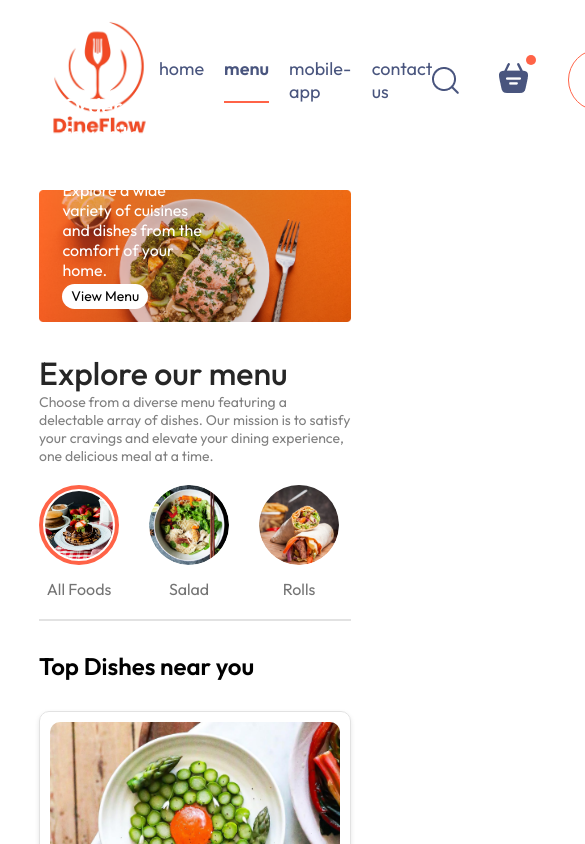
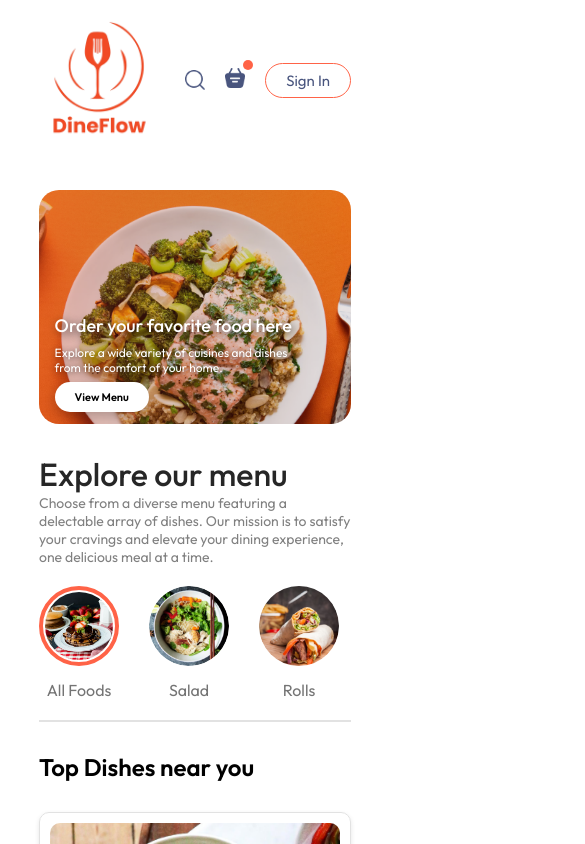
Before and after one commit to gamiduwelikanna/DineFlow, a React (Vite) app in the folder frontend/: page / in a window 390 px wide. Shown: the top 844 px of the page, 585 px wide, since content can reach past the window. Built offline with nearby package versions, Linux system fonts and the light colour scheme.

Commit message:
Frontend Dev on 14th Dec 25 -1

```diff
--- a/frontend/src/components/Header/Header.css
+++ b/frontend/src/components/Header/Header.css
@@ -2,8 +2,11 @@
     height: 34vw;
     margin: 30px auto;
     background: url('/header_img.png') no-repeat;
-    background-size: contain;
+    background-size: cover;
+    background-position: center;
     position:relative;
+    border-radius: 20px;
+    overflow: hidden;
 }
 
 .header-contents{
@@ -23,11 +26,13 @@
     font-weight: 500;
     color: #ffffff;
     font-size: max(4.5vw, 22px);
+    text-shadow: 2px 2px 8px rgba(0, 0, 0, 0.7);
 }
 
 .header-contents p{
     font-size: max(1.8vw, 16px);
     color: #ffffff;
+    text-shadow: 1px 1px 6px rgba(0, 0, 0, 0.7);
 }
 
 .header-contents button{
@@ -37,4 +42,108 @@
     border: none;
     border-radius: 50px;
     cursor: pointer;
+    font-weight: 600;
+    transition: all 0.3s ease;
+    box-shadow: 0 4px 12px rgba(0, 0, 0, 0.2);
 }
+
+.header-contents button:hover{
+    transform: scale(1.05);
+    box-shadow: 0 6px 16px rgba(0, 0, 0, 0.3);
+}
+
+@media (max-width: 1050px) {
+
+    .header-contents{
+        max-width: 55%;
+        gap: 1.5vw;
+    }
+
+    .header-contents h2{
+        font-size: max(4vw, 20px);
+    }
+
+    .header-contents p{
+        font-size: max(1.6vw, 14px);
+    }
+
+    .header-contents button{
+        padding: 1.2vw 2.5vw;
+        font-size: max(1vw, 13px);
+    }
+}
+
+@media (max-width: 900px) {
+    .header{
+        height: 42vw;
+    }
+
+    .header-contents{
+        max-width: 60%;
+        gap: 1.2vw;
+    }
+
+    .header-contents h2{
+        font-size: max(3.5vw, 18px);
+    }
+
+    .header-contents p{
+        font-size: max(1.4vw, 13px);
+    }
+
+    .header-contents button{
+        padding: 1.5vw 2.8vw;
+        font-size: max(1vw, 12px);
+    }
+}
+
+@media (max-width: 750px) {
+    .header{
+        height: 50vw;
+    }
+
+    .header-contents{
+        max-width: 65%;
+        bottom: 8%;
+        left: 5vw;
+    }
+
+    .header-contents h2{
+        font-size: max(3vw, 16px);
+    }
+
+    .header-contents p{
+        font-size: max(1.2vw, 12px);
+    }
+
+    .header-contents button{
+        padding: 2vw 3.5vw;
+        font-size: max(0.9vw, 11px);
+    }
+}
+
+@media (max-width: 500px) {
+    .header{
+        height: 60vw;
+    }
+
+    .header-contents{
+        max-width: 80%;
+        bottom: 5%;
+        left: 4vw;
+        gap: 2vw;
+    }
+
+    .header-contents h2{
+        font-size: 18px;
+    }
+
+    .header-contents p{
+        font-size: 12px;
+    }
+
+    .header-contents button{
+        padding: 8px 20px;
+        font-size: 11px;
+    }
+}
--- a/frontend/src/components/Navbar/Navbar.css
+++ b/frontend/src/components/Navbar/Navbar.css
@@ -65,3 +65,60 @@
     top: -8px;
     right: -8px;
 }
+
+@media (max-width: 1050px) {
+    .navbar .logo{
+        width: 140px;
+    }
+
+    .navbar-menu{
+        flex-direction: column;
+        align-items: center;
+        gap: 20px;
+        font-size: 17px
+    }
+
+    .navbar-right{
+        gap: 30px;
+    }
+
+    .navbar-right img{
+        width: 22px;
+    }
+
+    .navbar-right button{
+        padding: 8px 25px;
+    }
+}
+
+@media (max-width: 900px) {
+    .navbar .logo{
+        width: 120px;
+    }
+
+    .navbar-menu{
+        flex-direction: column;
+        align-items: center;
+        gap: 15px;
+        font-size: 16px
+    }
+
+    .navbar-right{
+        gap: 20px;
+    }
+
+    .navbar-right img{
+        width: 20px;
+    }
+
+    .navbar-right button{
+        padding: 7px 20px;
+        font-size: 15px;
+    }
+}
+
+@media (max-width: 750px) {
+    .navbar-menu{
+        display: none;
+    }
+}
```
